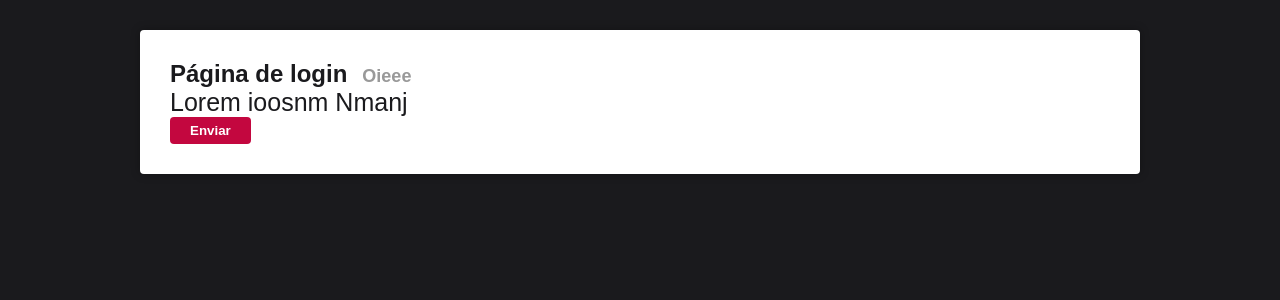
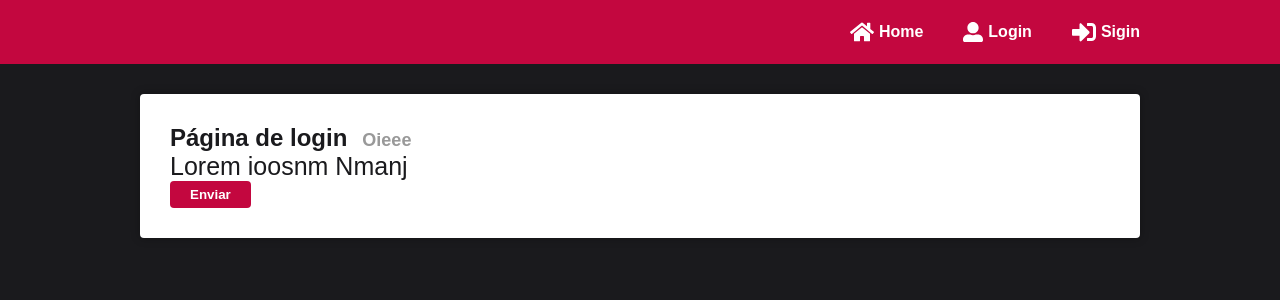
Before and after one commit to IsaiasSantanaDosSantos/React-project-base, a React (Create React App) app: page / in a window 1280 px wide. Shown: the top 300 px of the page. Built offline with nearby package versions, Linux system fonts and the light colour scheme.

Commit message:
Creates Nav component

```diff
--- a/package.json
+++ b/package.json
@@ -8,6 +8,7 @@
     "@testing-library/user-event": "^13.5.0",
     "react": "^18.2.0",
     "react-dom": "^18.2.0",
+    "react-icons": "^4.8.0",
     "react-scripts": "5.0.1",
     "styled-components": "^5.3.9",
     "web-vitals": "^2.1.4"
--- a/src/App.js
+++ b/src/App.js
@@ -2,10 +2,12 @@ import React from "react";
 
 import Login from "./pages/Login";
 import GlobalStyles from "./styles/GlobalStyles";
+import Header from "./components/Header";
 
 function App() {
   return (
     <>
+      <Header />
       <Login />
       <GlobalStyles />
     </>
--- /dev/null
+++ b/src/components/Header/index.js
@@ -0,0 +1,25 @@
+import React from "react";
+import { FaHome, FaSignInAlt, FaUserAlt } from "react-icons/fa";
+
+import { Nav } from "./styled";
+
+export default function Header() {
+  return (
+    <Nav>
+      <div className="navContainer">
+        <a href="#">
+          <FaHome size={24} />
+          Home
+        </a>
+        <a href="#">
+          <FaUserAlt size={20} />
+          Login
+        </a>
+        <a href="#">
+          <FaSignInAlt size={24} />
+          Sigin
+        </a>
+      </div>
+    </Nav>
+  );
+}
--- /dev/null
+++ b/src/components/Header/styled.js
@@ -0,0 +1,31 @@
+import styled from "styled-components";
+import { primaryColor, primaryDarkColor } from "../../config/colors";
+
+export const Nav = styled.nav`
+  background: ${primaryColor};
+  padding: 20px;
+  display: flex;
+  align-items: center;
+  justify-content: center;
+  .navContainer {
+    max-width: 1000px;
+    width: 90%;
+    display: flex;
+    align-items: center;
+    justify-content: end;
+  }
+
+  a {
+    color: #fff;
+    margin-left: 40px;
+    font-weight: bold;
+    display: flex;
+    justify-content: center;
+    align-items: center;
+    column-gap: 5px;
+    transition: 0.5s;
+  }
+  a:hover {
+    color: ${primaryDarkColor};
+  }
+`;
```
Also changed, not shown: 2 other files (tests, documents, lock files or other folders).
